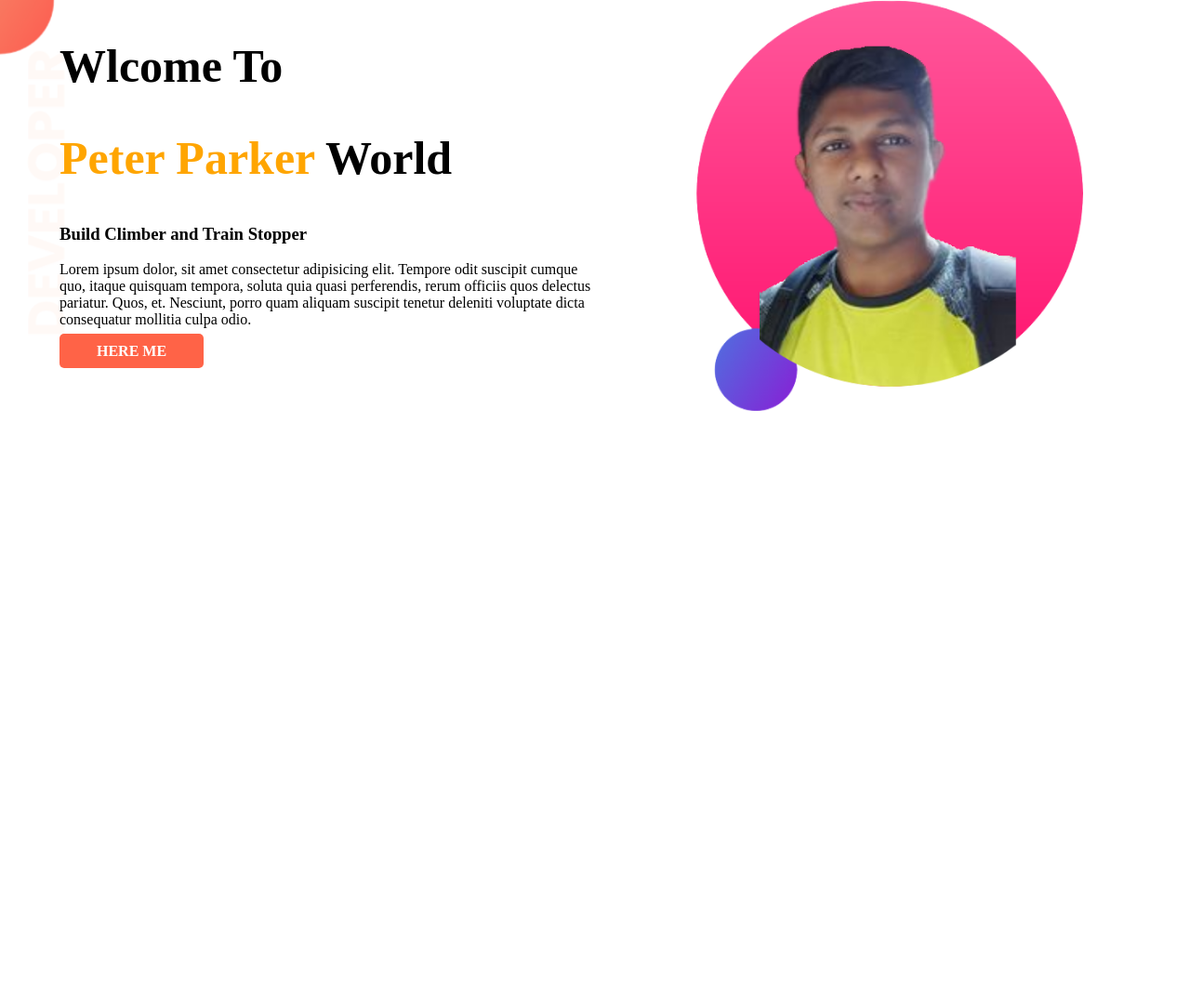
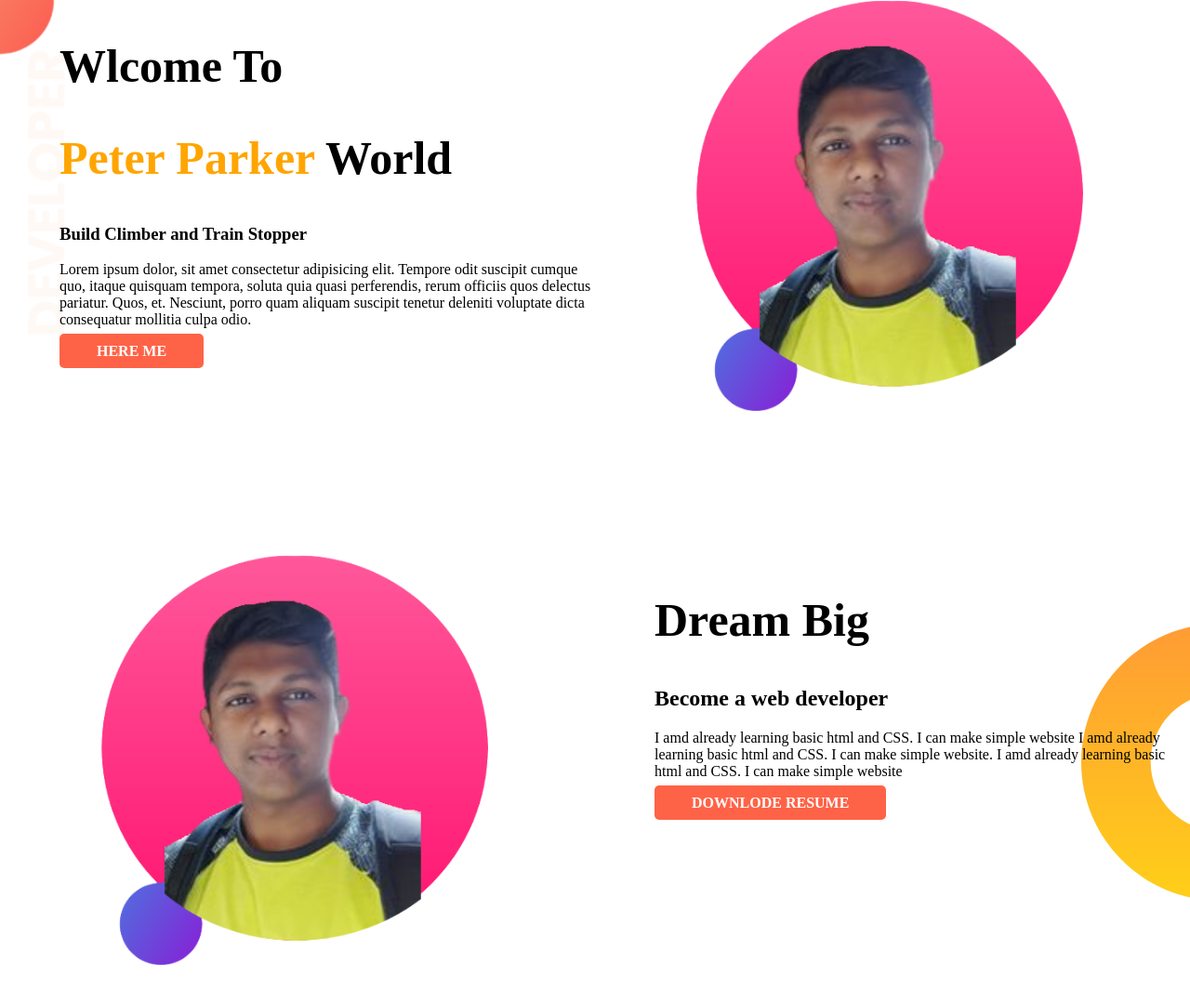
Before and after one commit to Anando3/daveloper-pr, a plain HTML site: page index.html in a window 1280 px wide. Shown: the whole page at 93% size. Before the commit the page ends 800 px from the top, so only its background shows below. Drawn offline with Linux system fonts and the light colour scheme.

Commit message:
dream added

```diff
--- a/index.html
+++ b/index.html
@@ -23,13 +23,24 @@
                 tempora, soluta quia quasi perferendis, rerum officiis quos delectus pariatur. Quos, et. Nesciunt, porro
                 quam aliquam suscipit tenetur deleniti voluptate dicta consequatur mollitia culpa odio.</p>
             <a class="Button" target="_blank" href="https://www.linkedin.com/in/md-anando/">HERE ME</a>
-
-
         </div>
         <div class="width">
             <img src="images/my photo.png" alt="">
         </div>
     </section>
+    <section class="dream-big">
+        <div class="width">
+            <img src="images/my photo.png" alt="">
+        </div>
+        <div class="width">
+            <h1>Dream Big</h1>
+            <h2>Become a web developer</h2>
+            <p>I amd already learning basic html and CSS. I can make simple website
+                I amd already learning basic html and CSS. I can make simple website.
+                I amd already learning basic html and CSS. I can make simple website</p>
+            <a class="Button" target="_blank" href="">DOWNLODE RESUME</a>
+        </div>
+    </section>
 </body>
 
 </html>
--- a/style.css
+++ b/style.css
@@ -13,6 +13,7 @@ h1 {
 
 section {
     display: flex;
+    margin-bottom: 150px;
 }
 
 .width {
@@ -37,3 +38,9 @@ section {
     background-repeat: no-repeat;
     background-image: url(images/top-banner.png);
 }
+
+.dream-big {
+    background-image: url(images/dream-bg.png);
+    background-repeat: no-repeat;
+    background-position: right;
+}
```
